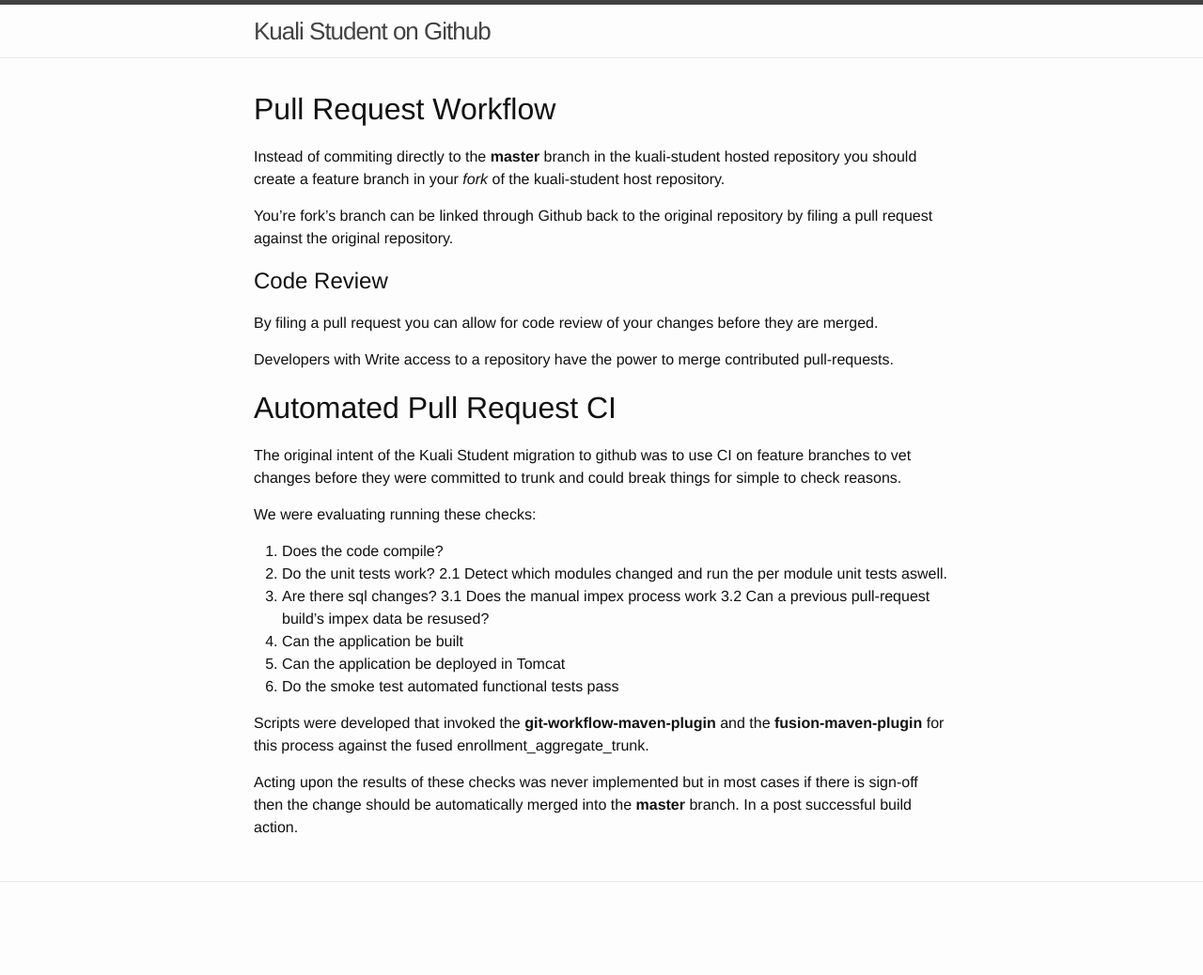
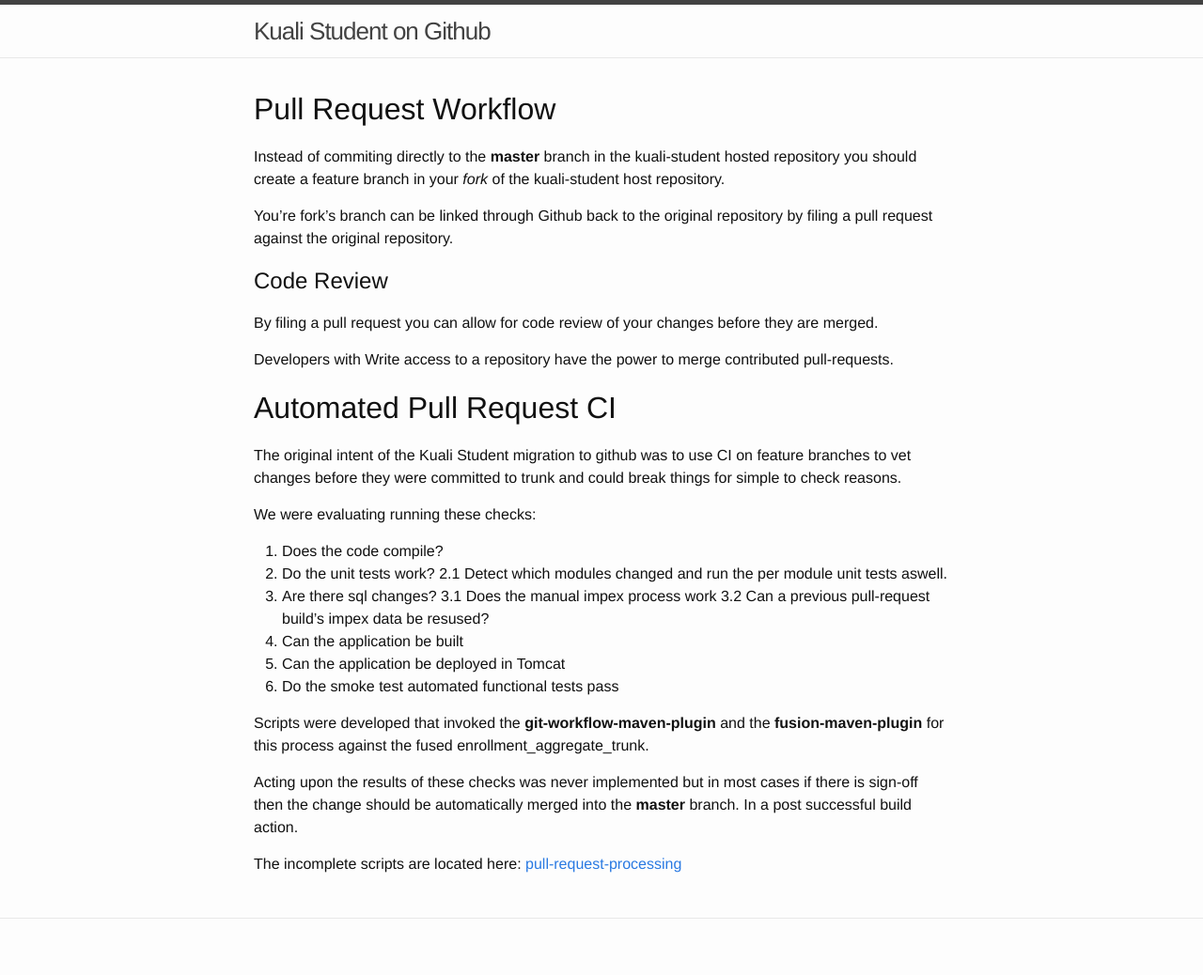
Before and after one commit to kuali-student/kuali-student.github.io, a Jekyll site: the page built from examples/pull-request-workflow.md, in a window 1280 px wide. Shown: the whole page at 94% size. Built offline with Jekyll 4.4.1, drawn with Linux system fonts in a browser that asks for light colours; before the commit the page ends 999 px from its top, so only the background shows below that.

Commit message:
Add the link to the pull-request-processing project to the workflow page

```diff
--- a/examples/pull-request-workflow.md
+++ b/examples/pull-request-workflow.md
@@ -34,3 +34,6 @@
 Scripts were developed that invoked the <b>git-workflow-maven-plugin</b> and the <b>fusion-maven-plugin</b> for this process against the fused enrollment_aggregate_trunk.
 
 Acting upon the results of these checks was never implemented but in most cases if there is sign-off then the change should be automatically merged into the __master__ branch.  In a post successful build action.
+
+
+The incomplete scripts are located here: [pull-request-processing](https://github.com/kuali-student/pull-request-processing)
```
